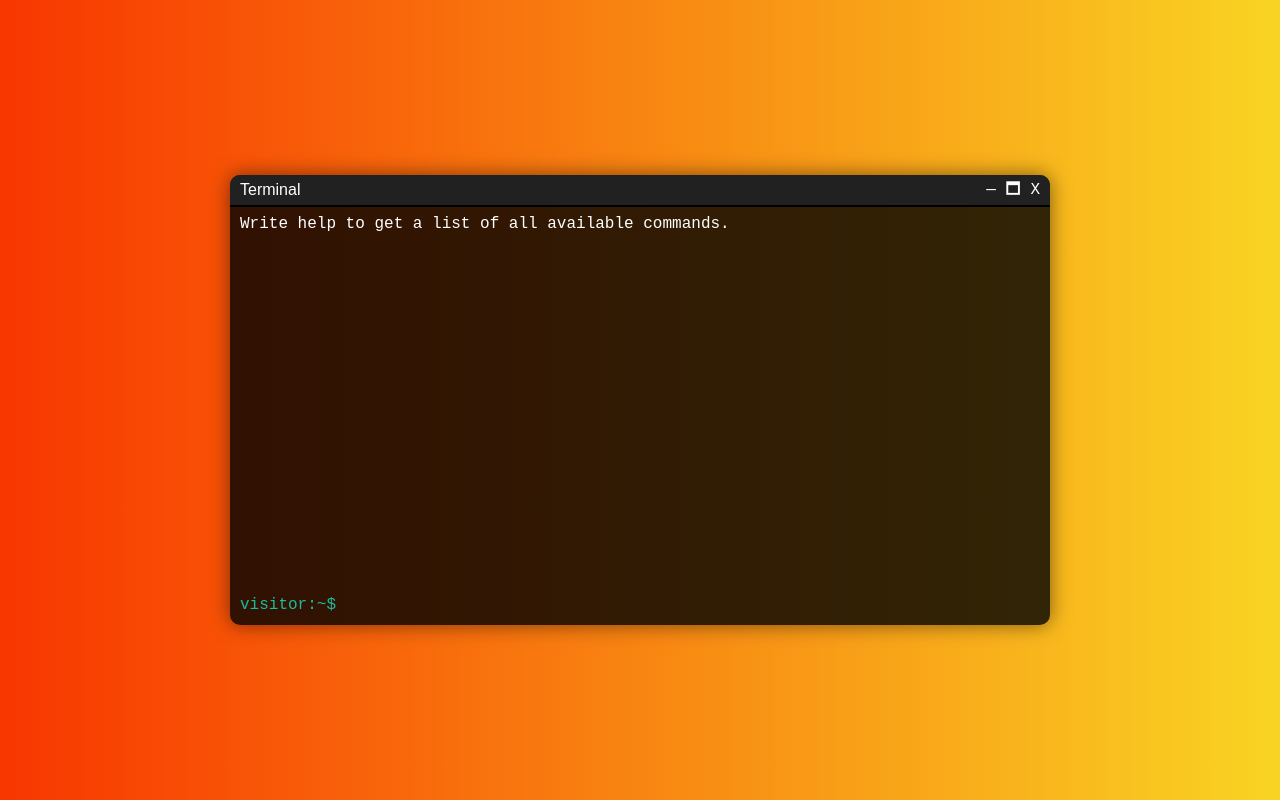
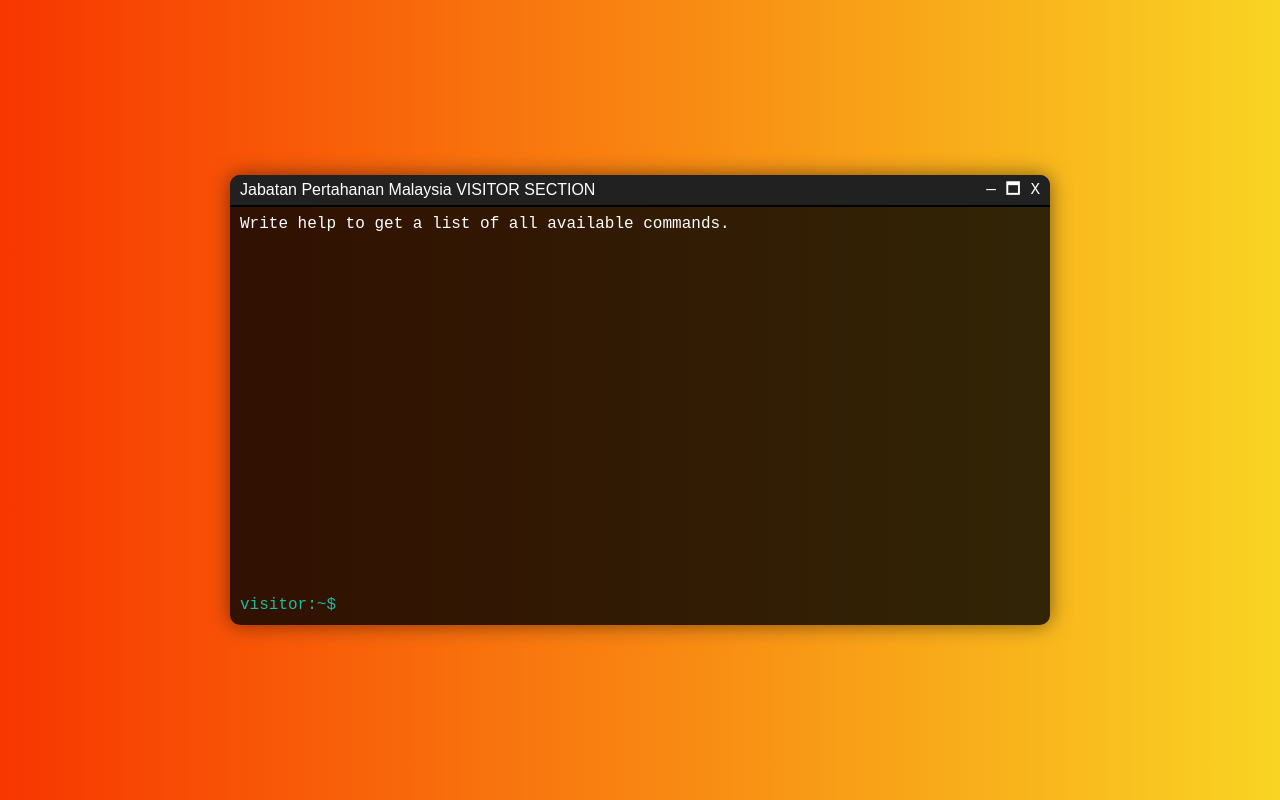
Before and after one commit to maizalegacy/terminal, a plain HTML site: page index.html in a window 1280 px wide. Drawn offline with Linux system fonts and the light colour scheme.

Commit message:
Add files via upload

```diff
--- a/index.html
+++ b/index.html
@@ -11,7 +11,7 @@
 <div class="background">
   <div class="terminal">
     <div class="window-header">
-      <span class="title">Terminal</span>
+      <span class="title">Jabatan Pertahanan Malaysia VISITOR SECTION</span>
       <div class="icon-wrapper">
         <span>—</span>
         <span>🗖</span>
```
